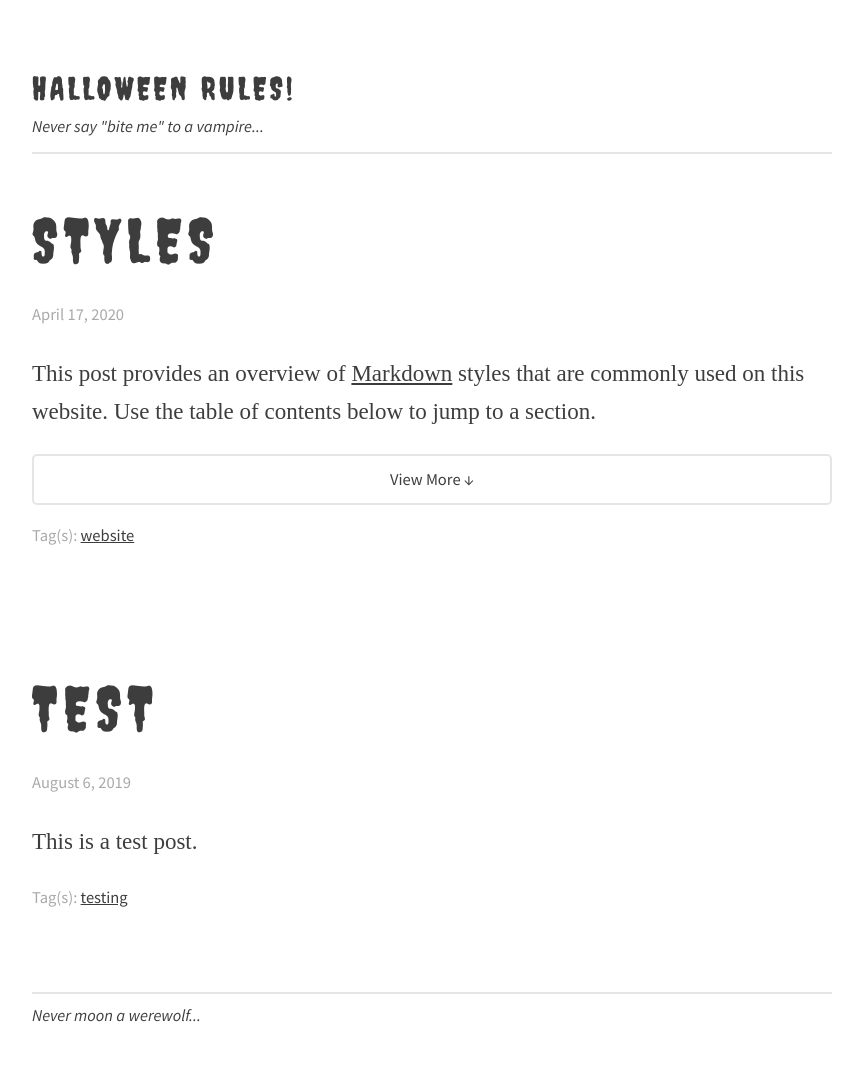
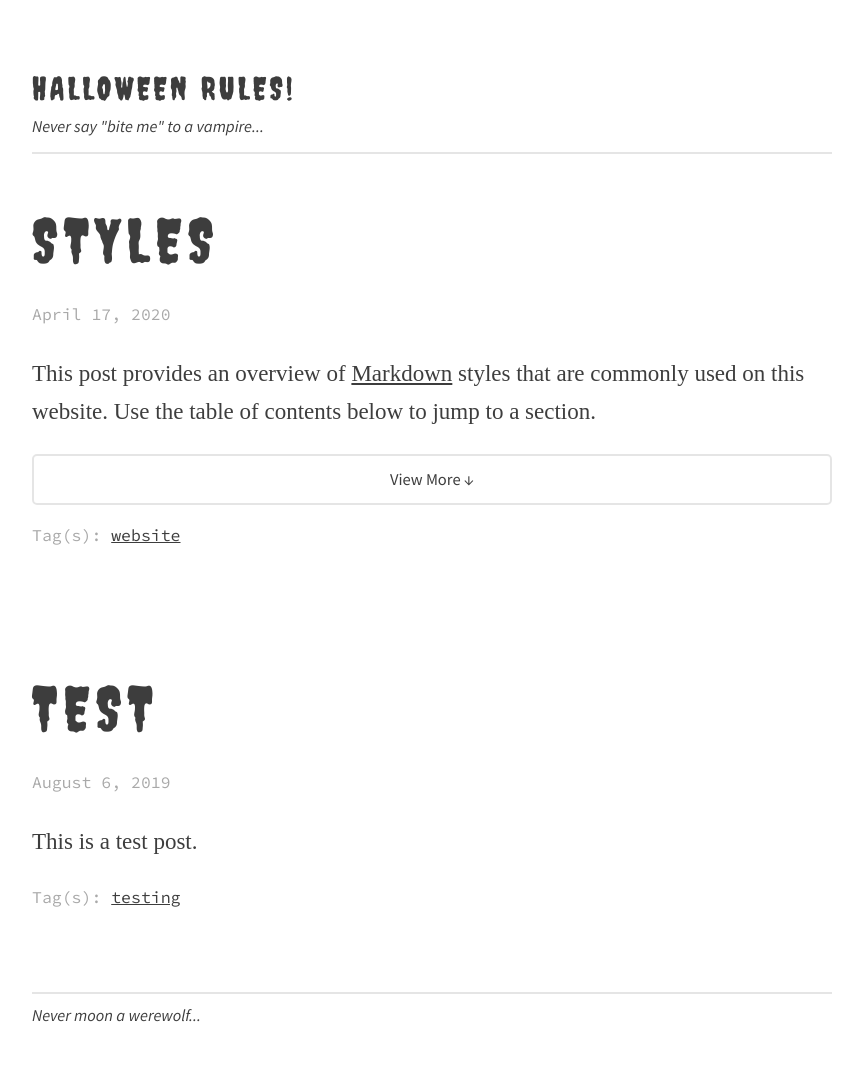
Before and after one commit to lmw13/lmw13, a Jekyll site: the page built from index.html, in a window 1280 px wide. Shown: the whole page, without its empty margins (208-1071 px from the left). Built offline with Jekyll 4.4.1, drawn with Linux system fonts in a browser that asks for light colours; some web fonts are replaced; the list of posts is cut into pages by our own code.

Commit message:
Update style.css

```diff
--- a/css/style.css
+++ b/css/style.css
@@ -5,7 +5,7 @@
 	margin: 1em auto;
 	max-width: 800px;
 	line-height: 1.66;
-	font-family: 'Source Sans Pro', 'Inter', -apple-system, BlinkMacSystemFont, Segoe UI, Helvetica, Arial, sans-serif, Apple Color Emoji, Segoe UI Emoji, Segoe UI Symbol;
+	font-family: 'Source Sans Pro', -apple-system, BlinkMacSystemFont, Segoe UI, Helvetica, Arial, sans-serif, Apple Color Emoji, Segoe UI Emoji, Segoe UI Symbol;
 	font-size: 23px;
 	color: rgba(0, 0, 0, 0.76);
 	padding: 1em;
@@ -149,7 +149,7 @@
 time,
 .meta,
 figcaption {
-	font-family: 'Source Sans Pro', 'Inter', SFMono-Regular, Consolas, Liberation Mono, Menlo, monospace;
+	font-family: 'Source Code Pro', monospace;
 	font-size: 0.718em;
 	color: rgb(169, 169, 169);
 }
@@ -182,7 +182,7 @@
 /* Code formatting */
 
 code {
-	font-family: SFMono-Regular, Consolas, Liberation Mono, Menlo, monospace;
+	font-family: 'Source Code Pro', monospace;
 }
 
 pre {
```
